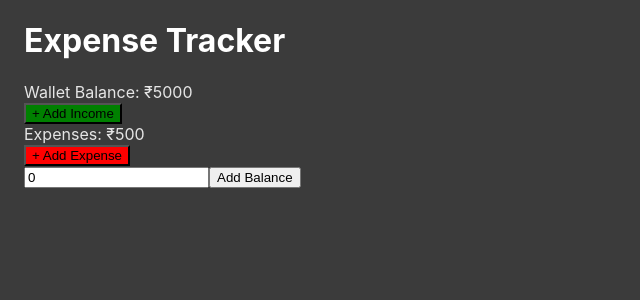
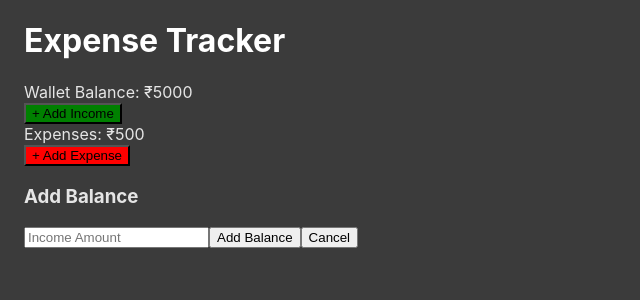
Before and after one commit to Santtamk/CODE-A-THON-Frontend-Week-2-Task, a React (Vite) app in the folder expense-tracker/: page / in a window 1280 px wide. Both pictures are taken after a click on the button "+ Add Income". Shown: the top 300 px of the page, without its empty margins (0-640 px from the left). Built offline with nearby package versions, Linux system fonts and the light colour scheme.

Commit message:
added localstorage for wallet balance

```diff
--- a/expense-tracker/src/App.jsx
+++ b/expense-tracker/src/App.jsx
@@ -1,22 +1,67 @@
 
-import { useState } from 'react'
+import { useEffect, useState } from 'react'
 import './App.css'
 import Wallet from './components/wallet/WalletAndExpenses'
 
 function App() {
 
   //balance update
-  const [balance, setBalance] = useState(5000);
+  const [balance, setBalance] = useState(() => {
+    try{
+      const savedBalance = localStorage.getItem('balance');
+      return savedBalance !== null ? JSON.parse(savedBalance) : 5000;
+    }catch(e){
+      console.error('this is the error message on balance', e)
+      return 5000;
+    }
+  });
+
+  const [expenses, setExpenses] = useState(() => {
+    try{
+      const savedExpenses = localStorage.getItem('expenses');
+      return savedExpenses!== null? JSON.parse(savedExpenses) : [{
+        title:'',
+        price: 0,
+        category:'',
+        date: new Date,
+      }];
+    }catch(e){
+      console.error('this is the error message on expense', e)
+      return 0;
+    }
+  })
+
   const [addingToWallet,setAddingToWallet] = useState(0);
-  const [showForm, setShowForm] = useState(false);
+  const [showIncomeForm, setShowIncomeForm] = useState(false);
+  const [showExpenseForm, setShowExpenseForm] = useState(false);
 
-  const toggleForm = () => { setShowForm(!showForm) }
+  useEffect(() => {
+    localStorage.setItem('balance', JSON.stringify(balance));
+    localStorage.setItem('expenses', JSON.stringify(expenses));
+  }, [balance, expenses]);
+
+  const toggleBalanceForm = () => {
+    setShowIncomeForm(!showIncomeForm)
+    if(showExpenseForm) setShowIncomeForm(false)
+    }
+
+  const toggleExpensesForm = () => {
+    setShowExpenseForm(!showExpenseForm)
+    if(showIncomeForm) setShowExpenseForm(false)
+    }
+
 
   const addBalance = (e) => {
     e.preventDefault()
-    setBalance(balance + parseInt(addingToWallet, 10))
+    const amountToAdd = parseInt(addingToWallet, 10)
+    setBalance(prevBalance => prevBalance + amountToAdd)
     setAddingToWallet(0)
-    toggleForm();
+    toggleBalanceForm();
+  }
+
+  const addExpense = (e) => {
+    e.preventDefault()
+
   }
 
 
@@ -25,16 +70,55 @@ function App() {
       <div>
         <h1>Expense Tracker</h1>
         <div>
-          <Wallet title='Wallet Balance' amount={balance} color='green' buttonText='+ Add Income' toggleForm={toggleForm}/>
-          <Wallet title='Expenses' amount={500} color='red' buttonText='+ Add Expense'/>
+          <Wallet
+            title='Wallet Balance'
+            amount={balance}
+            color='green'
+            buttonText='+ Add Income'
+            toggleForm={toggleBalanceForm}
+          />
+          <Wallet
+          title='Expenses'
+          amount={500}
+          color='red'
+          buttonText='+ Add Expense'
+          toggleForm={toggleExpensesForm}
+          />
           {/* <ExpensesChart /> */}
         </div>
-        {showForm && (
-            <form onSubmit={addBalance}>
-              <input type="number" onChange={e => setAddingToWallet(parseInt(e.target.value,10))} value={addingToWallet} required/>
-              <input type="submit" value="Add Balance"/>
-            </form>
-         )}
+        <div>
+            {showIncomeForm && (
+                <form onSubmit={addBalance}>
+                  <h3>Add Balance</h3>
+                  <input
+                    type="number"
+                    onChange={e => setAddingToWallet(parseInt(e.target.value,10))}
+                    // value={addingToWallet}
+                    placeholder='Income Amount'
+                    required
+                  />
+                  <input
+                    type="submit"
+                    value="Add Balance"
+                  />
+                  <button onClick={toggleBalanceForm}>Cancel</button>
+                </form>
+            )}
+            {showExpenseForm && (
+              <form onSubmit={addExpense}>
+                <h3>Add Expenses</h3>
+                <input type="text" placeholder='Title'/>
+                <input type="number" placeholder='Price'/>
+                <input type="text" placeholder='Select Category'/>
+                <input type="date" placeholder='dd/mm/yyyy'/>
+                <input
+                    type="submit"
+                    value="Add Expense"
+                  />
+                  <button onClick={toggleExpensesForm}>Cancel</button>
+              </form>
+            )}
+            </div>
       </div>
     </>
   )
--- a/expense-tracker/src/components/wallet/WalletAndExpenses.jsx
+++ b/expense-tracker/src/components/wallet/WalletAndExpenses.jsx
@@ -1,6 +1,6 @@
 import { PropTypes } from "prop-types"
 
-const Wallet = ({ amount,color,buttonText,title,toggleForm }) => {
+const Wallet = ({ amount, color, buttonText, title, toggleForm }) => {
 
   return (
     <div>
```
Also changed, not shown: expense-tracker/src/components/wallet/Wallet.css (deleted), expense-tracker/src/components/wallet/WalletAndExpenses.css (added).
